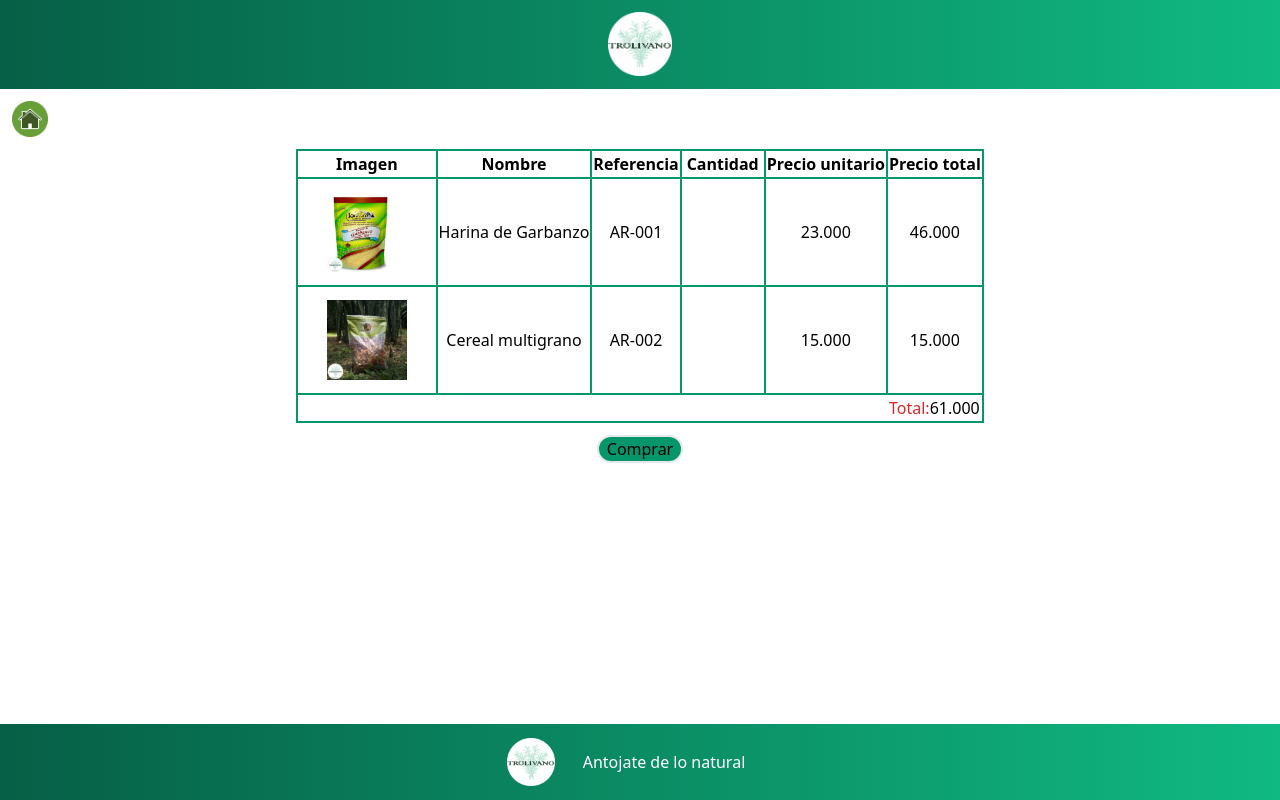
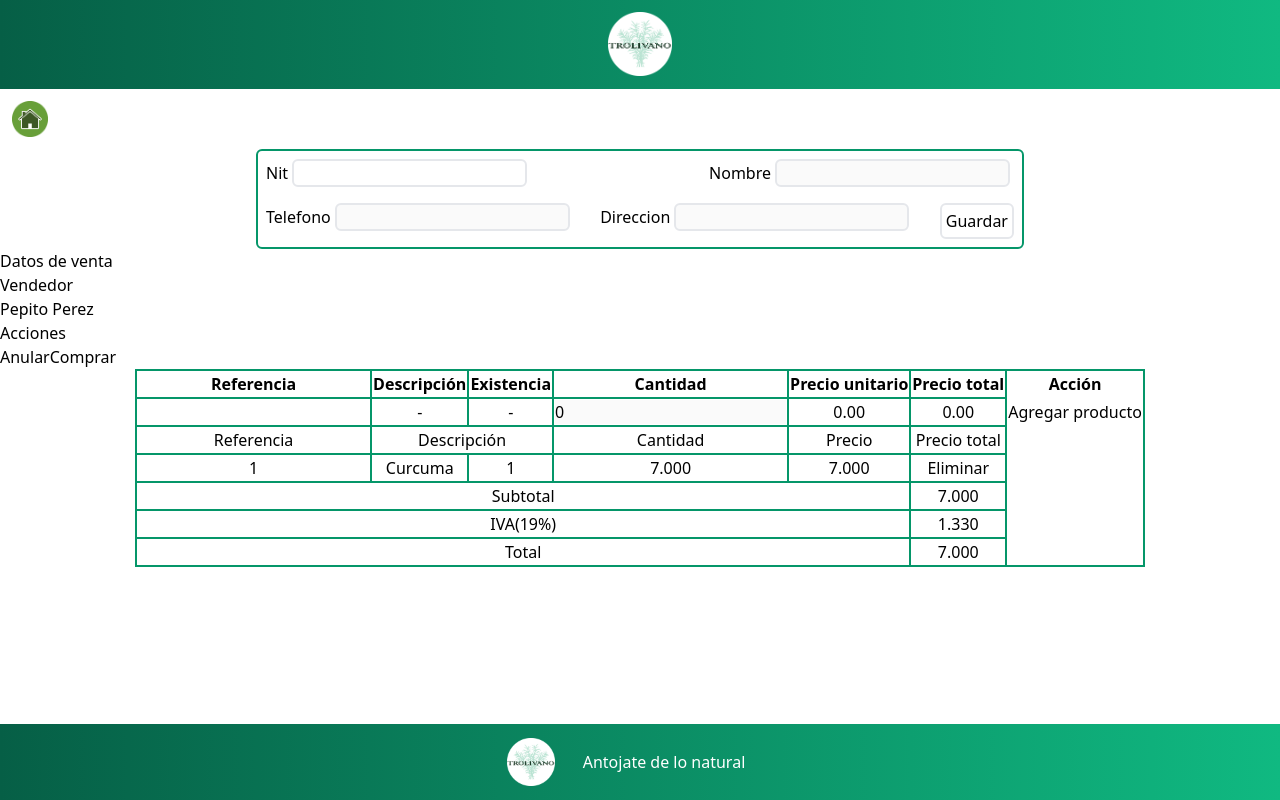
Before and after one commit to DevBugger-ciclo-III-MinTic-2022/Proyecto, a React (Create React App) app in the folder mi-app/: page /ventas/registro in a window 1280 px wide. Built offline with nearby package versions, Linux system fonts and the light colour scheme.

Commit message:
cambio modulo de ventas

```diff
--- a/mi-app/src/pages/ventas/Registro.jsx
+++ b/mi-app/src/pages/ventas/Registro.jsx
@@ -1,47 +1,107 @@
-import producto1 from 'media/producto1.jpeg'
-import producto2 from 'media/producto2.jpeg'
+
 import React from 'react';
 
 const Registro = () => {
     return (
         <div>
+           <div className='border-2 border-green-600 rounded-md w-3/5 mx-auto h-26'>
+               <form className='flex flex-wrap justify-between'>
+                   <input type='hidden' name='action' value='addCliente'></input>
+                   <input type='hidden' id='idcliente' name='idcliente' value='' required></input>
+                   <div className='mx-2 my-2'>
+                       <label>Nit</label>
+                       <input type='text' name='nit-cliente' id='nit-cliente'className='border-2 rounded-md mx-1'></input>
+                   </div>
+                   <div className='mx-2 my-2'>
+                       <label>Nombre</label>
+                       <input className='border-2 rounded-md mx-1' type='text' name='nom-cliente' id='nom-cliente' disabled required></input>
+                   </div>
+                   <div className='mx-2 my-2'>
+                       <label>Telefono</label>
+                       <input className='border-2 rounded-md mx-1' type='number' name='tel-cliente' id='tel-cliente' disabled required></input>
+                   </div>
+                   <div className='mx-2 my-2'>
+                       <label>Direccion</label>
+                       <input className='border-2 rounded-md mx-1' type='text' name='dir-cliente' id='dir-cliente' disabled required></input>
+                   </div>
+                   <div className='mx-2 my-2'>
+                       <button className='border-2 rounded-md p-1' type='submit'>Guardar</button>
+                   </div>
+               </form>
+            </div>
+            <div>
+                <h4>Datos de venta</h4>
+                <div>
+                    <div>
+                        <label>Vendedor</label>
+                        <p>Pepito Perez</p>
+                    </div>
+                    <div>
+                        <label>Acciones</label>
+                        <div id='acciones-venta'>
+                            <button type='reset'>Anular</button>
+                            <button type='submit'>Comprar</button>
+                        </div>
+                    </div>
+                </div>
+            </div>
             <table className='mx-auto border-2 border-green-600'>
+                <thead>
                     <tr>
-                   <th className='border-2 border-green-600 text-center'>Imagen</th>
-                   <th className='border-2 border-green-600 text-center'>Nombre</th>
                         <th className='border-2 border-green-600 text-center'>Referencia</th>
+                        <th className='border-2 border-green-600 text-center'>Descripción</th>
+                        <th className='border-2 border-green-600 text-center'>Existencia</th>
                         <th className='border-2 border-green-600 text-center'>Cantidad</th>
                         <th className='border-2 border-green-600 text-center'>Precio unitario</th>
                         <th className='border-2 border-green-600 text-center'>Precio total</th>
+                        <th>Acción</th>
                     </tr>
                     <tr>
-                    <td className='border-2 border-green-600 text-center'><img src={producto1} alt="Producto1" className='h-20 px-7 my-3'/></td>
-                    <td className='border-2 border-green-600 text-center'>Harina de Garbanzo</td>
-                    <td className='border-2 border-green-600 text-center'>AR-001</td>
-                    <td className='border-2 border-green-600 text-center'><input type='number' id='valor1' min='1' max='15'></input></td>
-                    <td className='border-2 border-green-600 text-center'>23.000</td>
-                    <td className='border-2 border-green-600 text-center'>46.000</td>
+                        <td className='border-2 border-green-600 text-center'>
+                            <input type='text' name='ref-producto' id='id-ref-producto'></input>
+                        </td>
+                        <td className='border-2 border-green-600 text-center' id='descripcion'>-</td>
+                        <td className='border-2 border-green-600 text-center' id='existencia'>-</td>
+                        <td className='border-2 border-green-600 text-center'>
+                            <input type='text' name='cant-producto' id='cant-producto' value='0' min='1' disabled></input>
+                        </td>
+                        <td className='border-2 border-green-600 text-center' id='precio-unitario'>0.00</td>
+                        <td className='border-2 border-green-600 text-center' id='precio-total'>0.00</td>
+                        <td><button type='submit' id='agregar-producto'>Agregar producto</button></td>
                     </tr>
                     <tr>
-                    <td className='border-2 border-green-600 text-center'><img src={producto2} alt="Producto2" className='h-20 px-7 my-3'/></td>
-                    <td className='border-2 border-green-600 text-center'>Cereal multigrano</td>
-                    <td className='border-2 border-green-600 text-center'>AR-002</td>
-                    <td className='border-2 border-green-600 text-center'><input type='number' id='valor1' min='1' max='15'></input></td>
-                    <td className='border-2 border-green-600 text-center'>15.000</td>
-                    <td className='border-2 border-green-600 text-center'>15.000</td>
+                        <td className='border-2 border-green-600 text-center'>Referencia</td>
+                        <td className='border-2 border-green-600 text-center' colSpan='2'>Descripción</td>
+                        <td className='border-2 border-green-600 text-center'>Cantidad</td>
+                        <td className='border-2 border-green-600 text-center'>Precio</td>
+                        <td className='border-2 border-green-600 text-center'>Precio total</td>
                     </tr>
-                <tr className='text-center'>
-                    <td></td>
-                    <td></td>
-                    <td></td>
-                    <td></td>
-                    <td></td>
-                    <td><span className='text-red-600 font-medium'>Total:</span><span className='font-medium'>61.000</span></td>
+                </thead>
+                <tbody>
+                    <tr>
+                        <td className='border-2 border-green-600 text-center'>1</td>
+                        <td className='border-2 border-green-600 text-center'>Curcuma</td>
+                        <td className='border-2 border-green-600 text-center'>1</td>
+                        <td className='border-2 border-green-600 text-center'>7.000</td>
+                        <td className='border-2 border-green-600 text-center'>7.000</td>
+                        <td className='border-2 border-green-600 text-center'><button>Eliminar</button></td>
                     </tr>
+                </tbody>
+                <tfoot>
+                    <tr>
+                        <td colSpan='5' className='border-2 border-green-600 text-center'>Subtotal</td>
+                        <td className='border-2 border-green-600 text-center'>7.000</td>
+                    </tr>
+                    <tr>
+                        <td colSpan='5' className='border-2 border-green-600 text-center'>IVA(19%)</td>
+                        <td className='border-2 border-green-600 text-center'>1.330</td>
+                    </tr>
+                    <tr>
+                        <td colSpan='5' className='border-2 border-green-600 text-center'>Total</td>
+                        <td className='border-2 border-green-600 text-center'>7.000</td>
+                    </tr>
+                </tfoot>
             </table>
-            <div className='flex justify-center'>
-                <button className='bg-green-600 border-2 rounded-full px-2 my-3'>Comprar</button>
-            </div>
         </div>
     );
 };
```
Lines whose indentation alone changed are shown as unchanged.
